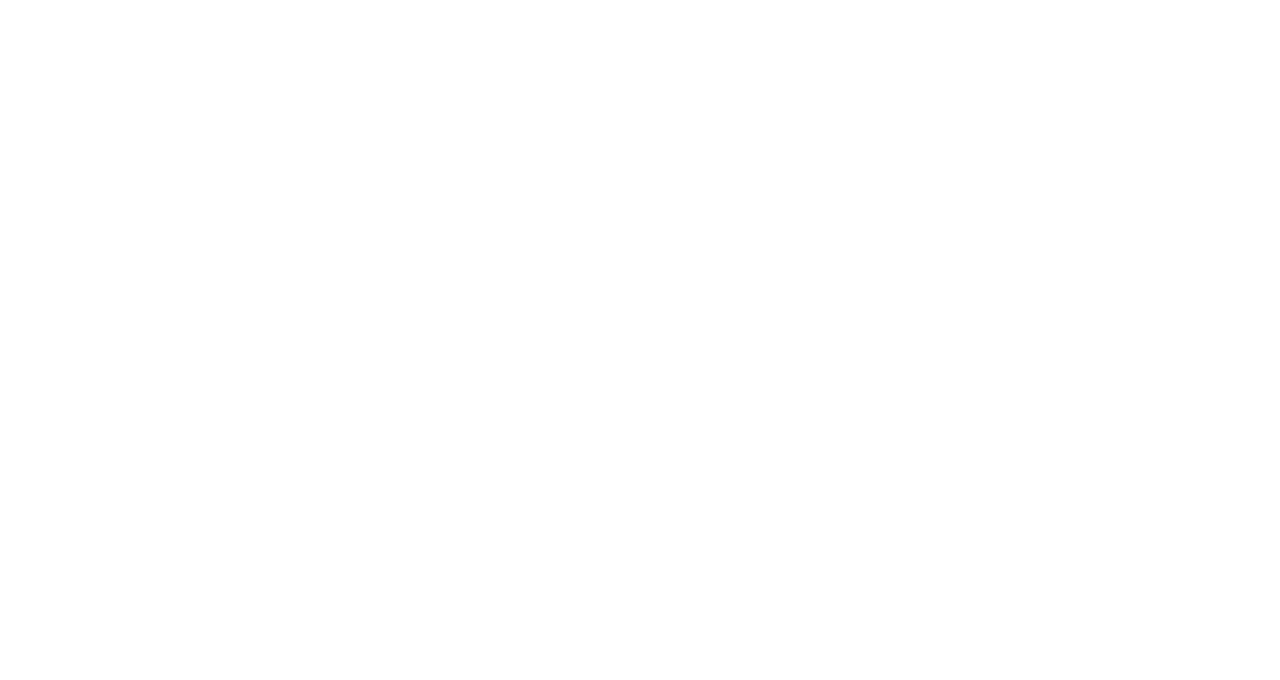
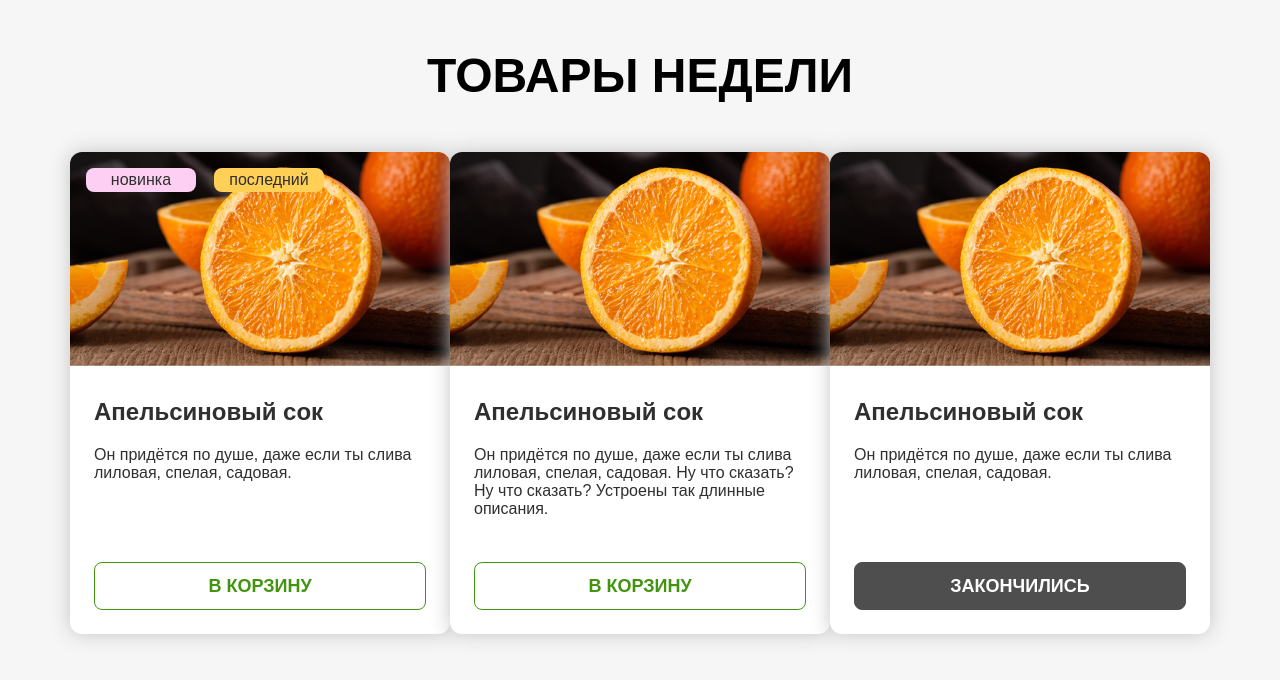
Before and after one commit to MaksimSelchukou/shopify-test, a plain HTML site: page 01-product-card/index.html in a window 1280 px wide. Drawn offline with Linux system fonts and the light colour scheme.

Commit message:
feat:add html markup and styles layout

```diff
--- a/01-product-card/index.css
+++ b/01-product-card/index.css
@@ -1 +1,149 @@
 /* Смотри сколько снизу свободного места! Оно идеально подойдёт, чтобы писать твои стили! */
+body {
+    background-color: #F6F6F6;
+    font-family: Arial,monospace;
+    font-weight: 900;
+    max-width: 1920px;
+    max-height: 694px;
+    color: #2F2F2F;
+}
+
+.products-week__body {
+    max-width: 1180px;
+    margin: 0 auto;
+}
+
+.products-week__header {
+    margin: 40px auto;
+}
+
+.products-week__title {
+    text-transform: uppercase;
+    margin: 0 auto;
+    text-align: center;
+}
+
+.product__card-new {
+    position: absolute;
+    width: 110px;
+    height: 24px;
+    border-radius: 8px;
+    background-color: #FDCFF3;
+    text-align: center;
+    line-height: 24px;
+    /*z-index: -1;*/
+    top: 16px;
+    left: 16px;
+    font-size: 16px;
+    font-weight: 400;
+}
+
+.product__card-last-product {
+    position: absolute;
+    width: 110px;
+    height: 24px;
+    border-radius: 8px;
+    background-color: #FFCF56;
+    text-align: center;
+    line-height: 24px;
+    top: 16px;
+    left: 144px;
+    font-size: 16px;
+    font-weight: 400;
+
+}
+
+.title {
+    font-size: 48px;
+    line-height: 72px;
+    font-weight: 900;
+    color: #000000;
+}
+
+
+.products-week__row {
+    display: flex;
+    flex-wrap: wrap;
+    justify-content: space-between;
+    margin: 0 20px;
+
+}
+
+.products-week__column {
+    border-radius: 12px;
+    background-color: #FFFFFF;
+    filter: drop-shadow(0 0 10px #C4C4C4);
+}
+
+.item-products-week {
+    position: relative;
+    border-radius: 12px;
+    width: 380px;
+    min-height: 482px;
+}
+
+.item-product-week__img {
+    border-radius: 12px 12px 0 0;
+}
+
+.item-products-week__title {
+    width: 332px;
+    height: 36px;
+    line-height: 36px;
+    font-size: 24px;
+    margin: 24px 24px 16px 24px;
+}
+
+.item-products-week__text {
+    font-weight: 400;
+    margin: 16px 24px 0 24px;
+}
+
+.item-products-week__button-box {
+    position: absolute;
+    top: 410px;
+    text-align: center;
+    margin-left: 24px;
+    margin-right: 24px;
+    text-transform: uppercase;
+    cursor: pointer;
+    transition: 0.2s linear;
+}
+
+.btn {
+    font-weight: 900;
+    border: 1px solid #42940F;
+    border-radius: 8px;
+    font-size: 18px;
+    width: 332px;
+    height: 48px;
+    text-decoration: none;
+    color: #42940F;
+    text-transform: uppercase;
+    background-color: #FFFFFF;
+}
+
+.btn:hover {
+    background-color: #42940F;
+    color: white;
+}
+
+
+.btn:active {
+    background-color: #1F5200;
+    color: white;
+    font-size: 18px;
+}
+
+.btn--disabled {
+    background-color: #4E4E4E;
+    color: white;
+    border: 1px solid #4E4E4E;
+}
+
+.btn--disabled:hover {
+    background-color: #4E4E4E;
+    cursor: not-allowed;
+    color: white;
+    border: 1px solid #4E4E4E;
+}
--- a/01-product-card/index.html
+++ b/01-product-card/index.html
@@ -10,7 +10,69 @@
 </head>
 <body>
 <main>
-<!-- Напиши разметку на этом месте и больше ничего не трогай -->
+    <div class="products-week">
+        <div class="products-week__body">
+            <div class="products-week__header">
+                <div class="products-week__title title">
+                    Товары недели
+                </div>
+            </div>
+            <div class="products-week__row">
+                <div class="products-week__column">
+                    <div class="item-products-week">
+                        <div class="item-products-week__img">
+                            <div class="product__card-new">новинка</div>
+                            <div class="product__card-last-product">последний</div>
+                            <img class="item-product-week__img" src="./assets/img/img.png" alt="orange-image">
+                        </div>
+                        <div class="item-products-week__title">
+                            Апельсиновый сок
+                        </div>
+                        <div class="item-products-week__text">
+                            Он придётся по душе, даже если ты слива лиловая, спелая, садовая.
+                        </div>
+                        <div class="item-products-week__button-box">
+                            <button class="btn" data-href="#">В корзину</button>
+                        </div>
+                    </div>
+                </div>
+                <div class="products-week__column">
+                    <div class="item-products-week">
+                        <div class="item-products-week__img">
+                            <img class="item-product-week__img" src="./assets/img/img.png" alt="orange-image">
+                        </div>
+                        <div class="item-products-week__title">
+                            Апельсиновый сок
+                        </div>
+                        <div class="item-products-week__text">
+                            Он придётся по душе, даже если ты слива лиловая, спелая, садовая. Ну что сказать? Ну что
+                            сказать? Устроены так длинные описания.
+                        </div>
+                        <div class="item-products-week__button-box">
+                            <button class="btn" data-href="#">В корзину</button>
+                        </div>
+
+                    </div>
+                </div>
+                <div class="products-week__column">
+                    <div class="item-products-week">
+                        <div class="item-products-week__img">
+                            <img class="item-product-week__img" src="./assets/img/img.png" alt="orange-image">
+                        </div>
+                        <div class="item-products-week__title">
+                            Апельсиновый сок
+                        </div>
+                        <div class="item-products-week__text">
+                            Он придётся по душе, даже если ты слива лиловая, спелая, садовая.
+                        </div>
+                        <div class="item-products-week__button-box active">
+                            <button class="btn btn--disabled" data-href="#">закончились</button>
+                        </div>
+                    </div>
+                </div>
+            </div>
+        </div>
+    </div>
 </main>
 </body>
 </html>
```
Also changed, not shown: 01-product-card/assets/img/img.png (added).
